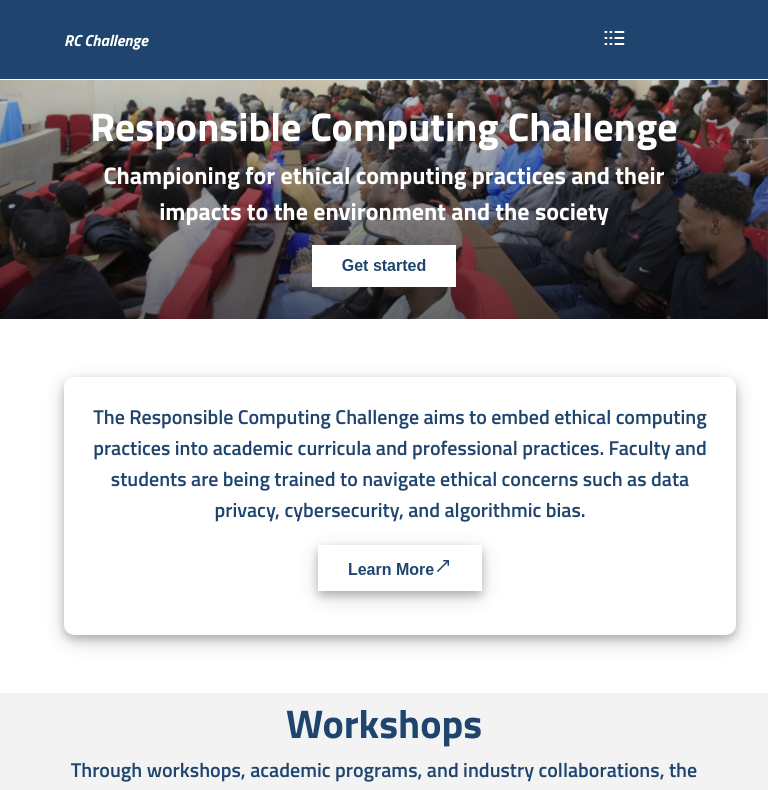
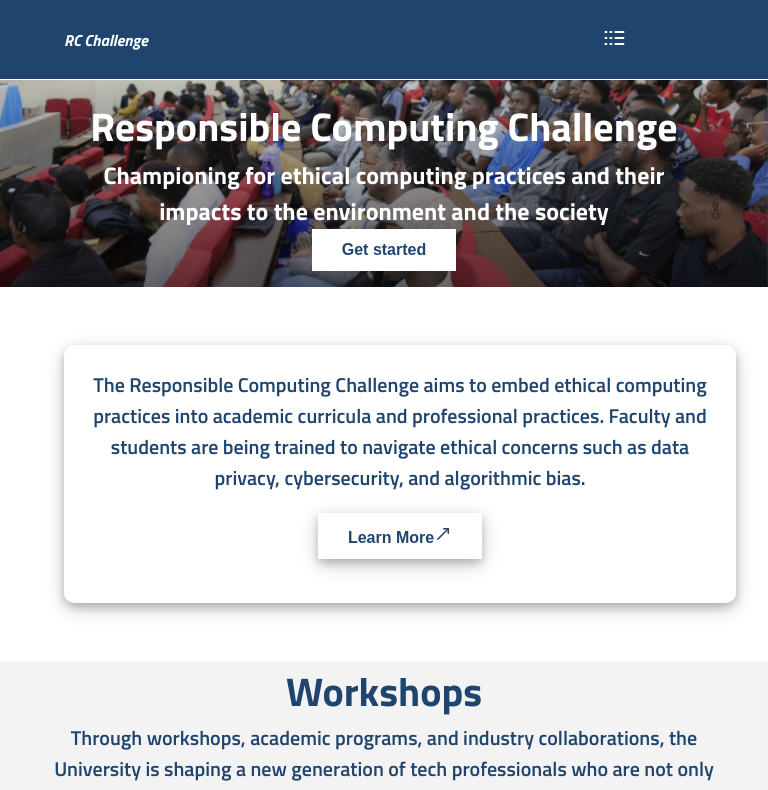
Before and after one commit to efpha/rc_web-app, a Next.js app: page / in a window 768 px wide. Shown: the top 790 px of the page. Built offline with nearby package versions, Linux system fonts and the light colour scheme.

Commit message:
Commented most of unused code

```diff
--- a/src/app/home.css
+++ b/src/app/home.css
@@ -79,7 +79,7 @@
     color: var(--primary-text);
 }
 
-.action-start {
+.action-start{
     font-size: .5em;
     font-weight: bold;
     background-color: var(--primary-text);
@@ -219,7 +219,6 @@
     background-color: var(--primary-text);
     color: var(--primary-color);
     border: none;
-    /* border-radius: 10px; */
     transition: transform 0.3s ease, background-color 0.3s, color 0.3s;
     cursor: pointer;
     box-shadow: 0 4px 8px 0 rgba(0, 0, 0, 0.2), 0 6px 20px 0 rgba(0, 0, 0, 0.19);
@@ -483,7 +482,7 @@
   }
 
   .action-start {
-    margin: 1em auto;
+    /* margin: 1em auto; */
     display: block;
     padding: 12px 30px;
     font-size: 1rem;
```
